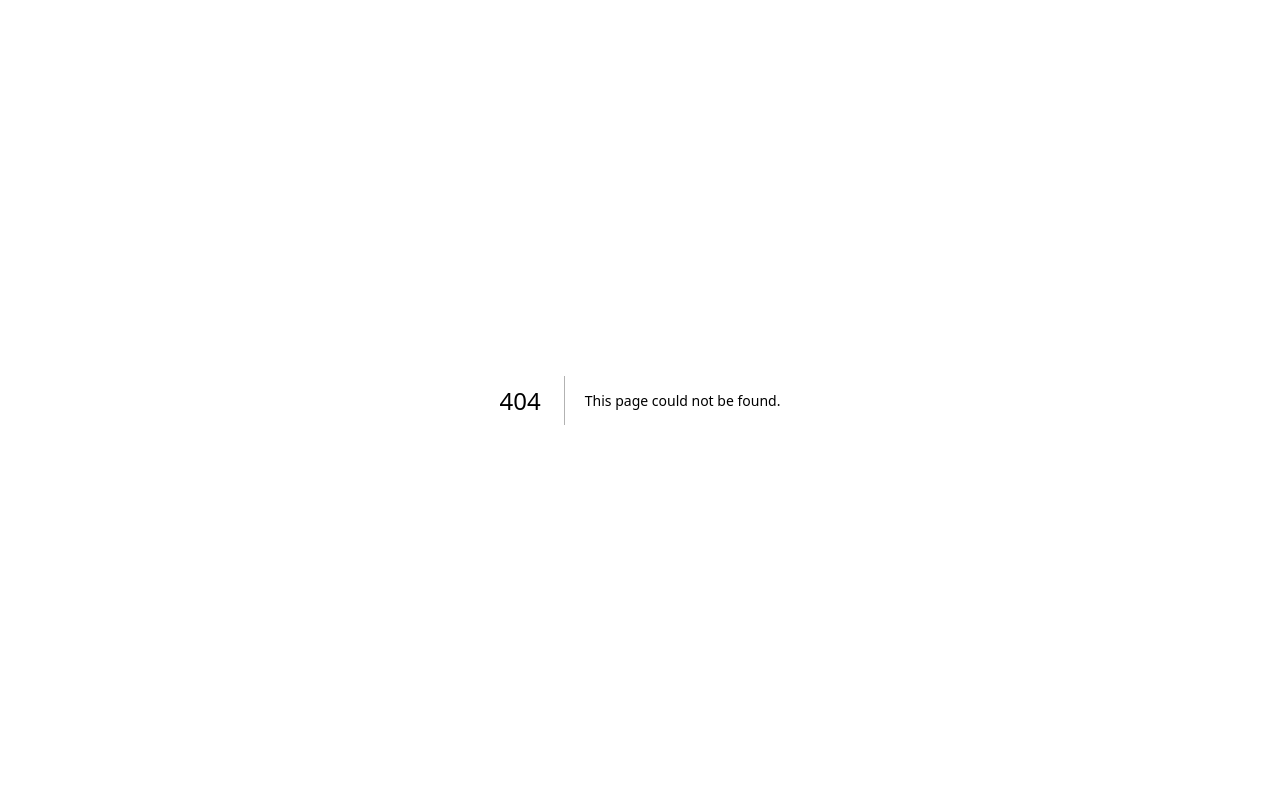
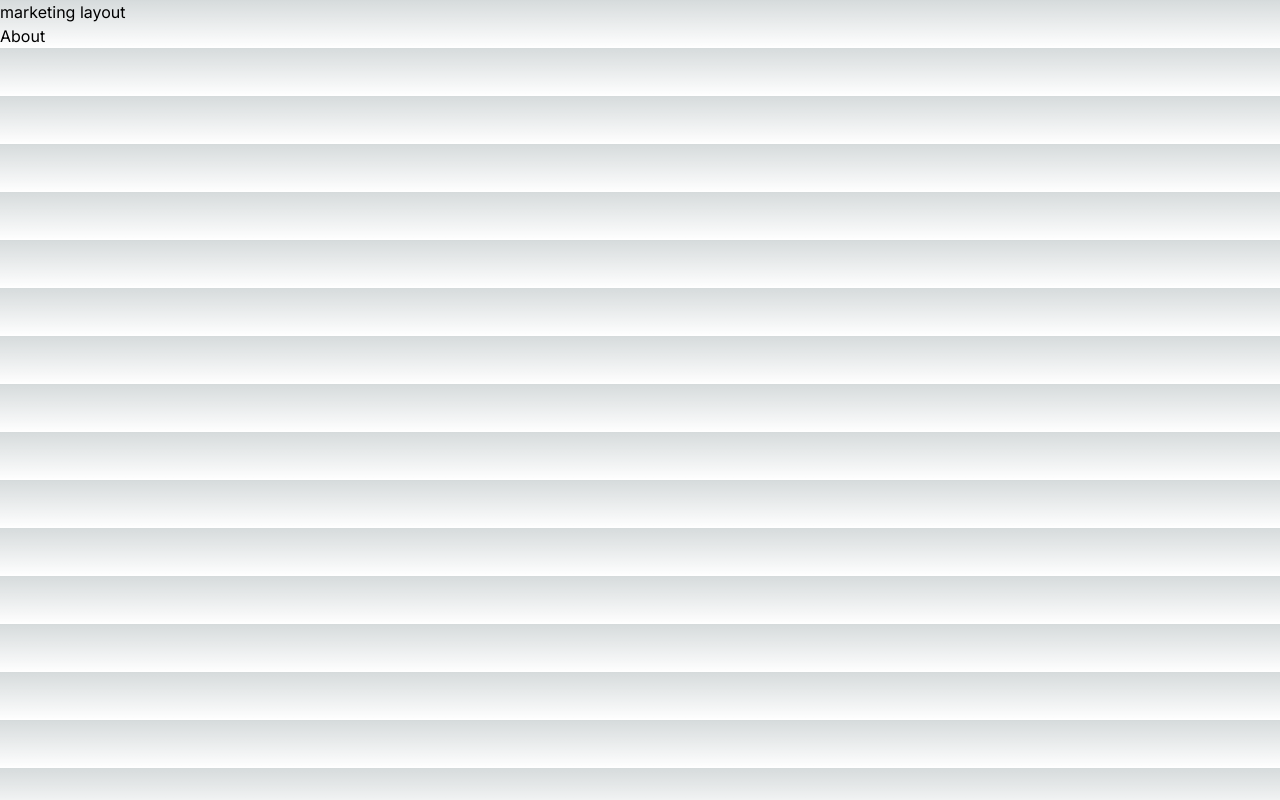
Before and after one commit to likesandy/next-test, a Next.js app: page /about in a window 1280 px wide. Before the commit this address had no page. Built offline with nearby package versions, Linux system fonts and the light colour scheme.

Commit message:
feat: ✨ 路由组

```diff
--- /dev/null
+++ b/src/app/(marketing)/about/page.js
@@ -0,0 +1,3 @@
+export default function About() {
+  return <div>About</div>
+}
--- /dev/null
+++ b/src/app/(marketing)/blog/page.js
@@ -0,0 +1,3 @@
+export default function Blog() {
+  return <div>Blog</div>
+}
--- /dev/null
+++ b/src/app/(marketing)/layout.js
@@ -0,0 +1,11 @@
+export default function RootLayout({ children }) {
+  return (
+    <html lang="en">
+      <body>
+        {/* TODO 为什么这里用div包裹会出现水合错误 */}
+        marketing layout
+        {children}
+      </body>
+    </html>
+  )
+}
--- /dev/null
+++ b/src/app/chekout/page.js
@@ -0,0 +1,3 @@
+export default function CheckOut() {
+  return <div>CheckOut</div>
+}
```
Also changed, not shown: src/app/(marketing)/README.md (added).
